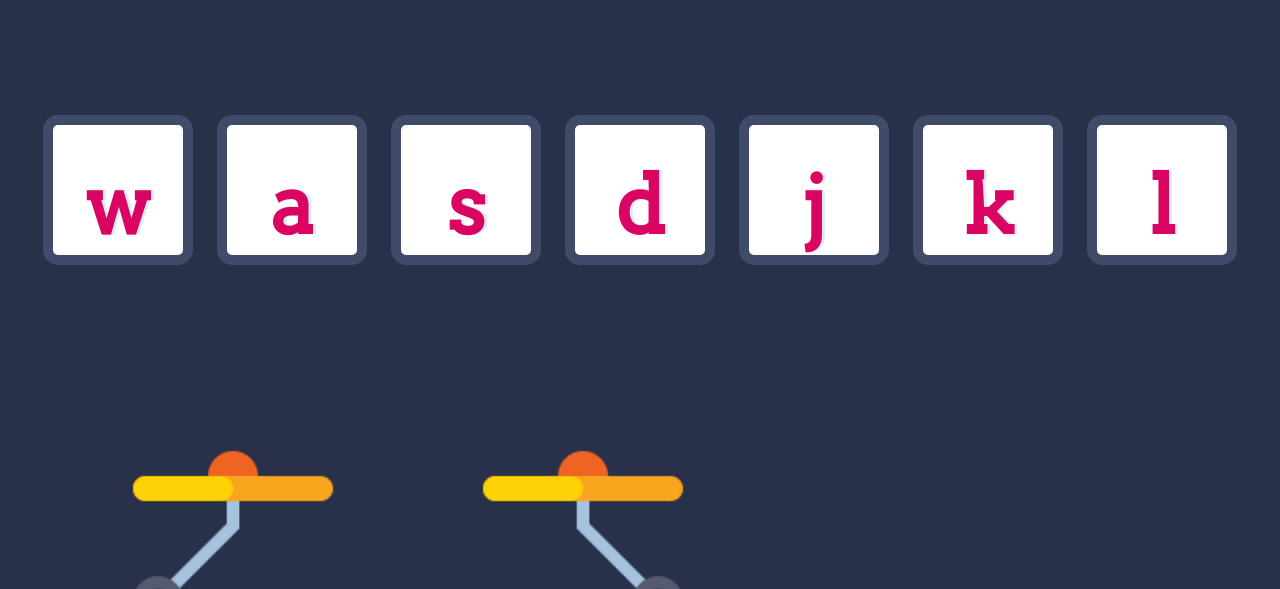
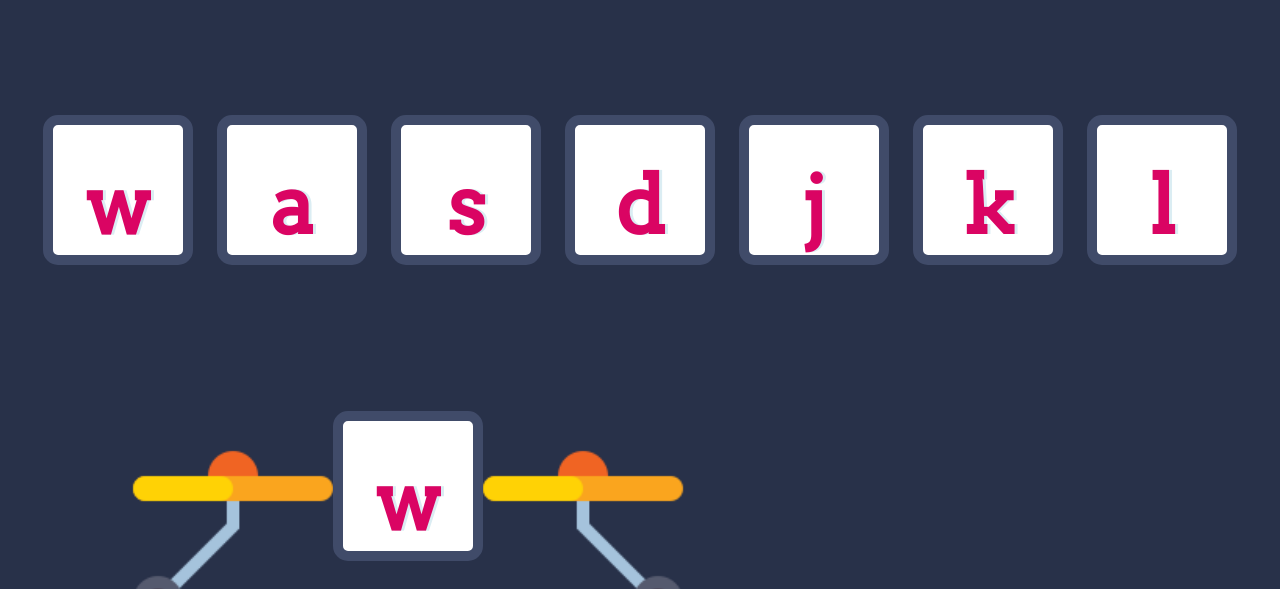
Before and after one commit to rodqui/drum, a plain HTML site: page index.html in a window 1280 px wide. Shown: the part 174-763 px from the top of the page. Drawn offline with Linux system fonts and the light colour scheme.

Commit message:
Update index.html

```diff
--- a/index.html
+++ b/index.html
@@ -25,7 +25,7 @@
   <div id="setDrum">
     <div class="row">
       <div class="col-lg-12 col-xs-12 fulldrum">
-
+        <button class="w drum">w</button>
       </div>
 
     </div>
```
